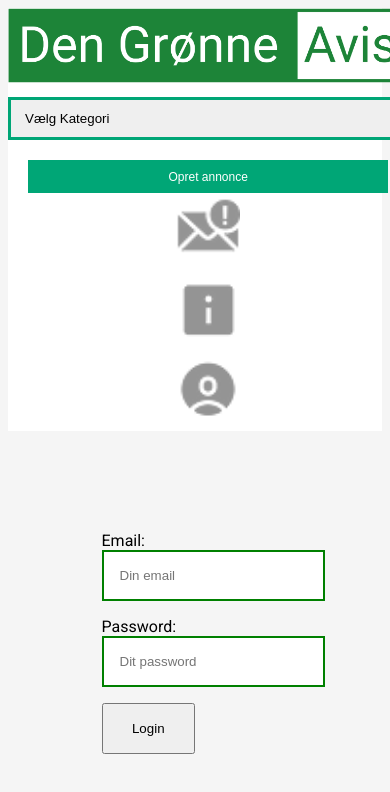
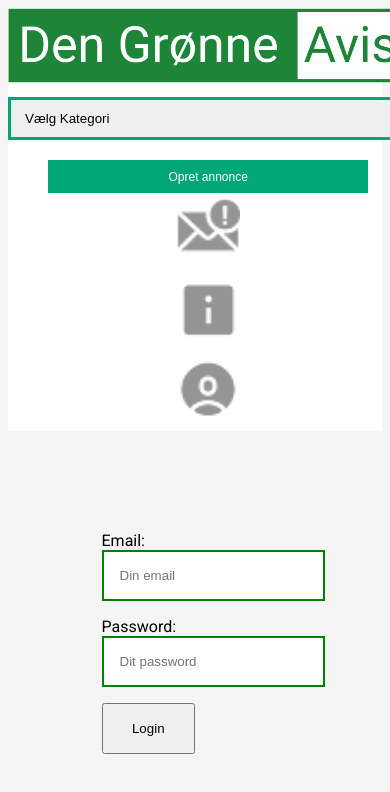
Before and after one commit to Rolfie1977/Den-Gr-nne-Avis, a React (Vite) app: page /login in a window 390 px wide. Shown: the top 792 px of the page. Built offline with nearby package versions, Linux system fonts and the light colour scheme.

Commit message:
Finpudsning af
header, mere kategorside mobilvenlig finpudset

```diff
--- a/src/components/CardsKategoriPage2/CardsKategoriPage2.module.scss
+++ b/src/components/CardsKategoriPage2/CardsKategoriPage2.module.scss
@@ -1,19 +1,16 @@
-.cardsDiv{
-
-
+.cardsDiv {
 	border: solid 2px;
 	margin: 0;
+	background-size: cover;
+	background-repeat: no-repeat;
 
-
-    p{
-        background-color: #00A676;
+	p {
+		background-color: #00a676;
 		opacity: 75%;
 		padding: 20px 0;
 		margin-top: 300px;
 		margin-bottom: 0;
 		text-align: center;
 		font-size: 14px;
-
 	}
-
 }
--- a/src/components/Header/header.module.scss
+++ b/src/components/Header/header.module.scss
@@ -1,6 +1,5 @@
-
-
-header { display: grid;
+header {
+	display: grid;
 	grid-template-columns: 1fr;
 	justify-items: center;
 	background-color: #fff;
@@ -10,36 +9,28 @@ header { display: grid;
 		color: #fff;
 		border: none;
 		padding: 10px 20px;
-        width: 90%;
+		width: 80%;
 		height: 75%;
 		margin-top: 10px;
-
 	}
 
-    img{
+	img {
 		height: 75px;
 	}
 
 	select {
-
 		border: solid;
-        border-color:#00a676;
+		border-color: #00a676;
 		padding: 10px 10px;
 		margin-bottom: 10px;
 		margin-top: 10px;
 		width: 100%;
-
-
 	}
-
-
 }
 
 @media only screen and (min-width: 992px) {
-    header{
-
+	header {
 		display: grid;
 		grid-template-columns: 40% 20% 15% 5% 10% 5%;
-
 	}
 }
```
Lines whose indentation alone changed are shown as unchanged.
